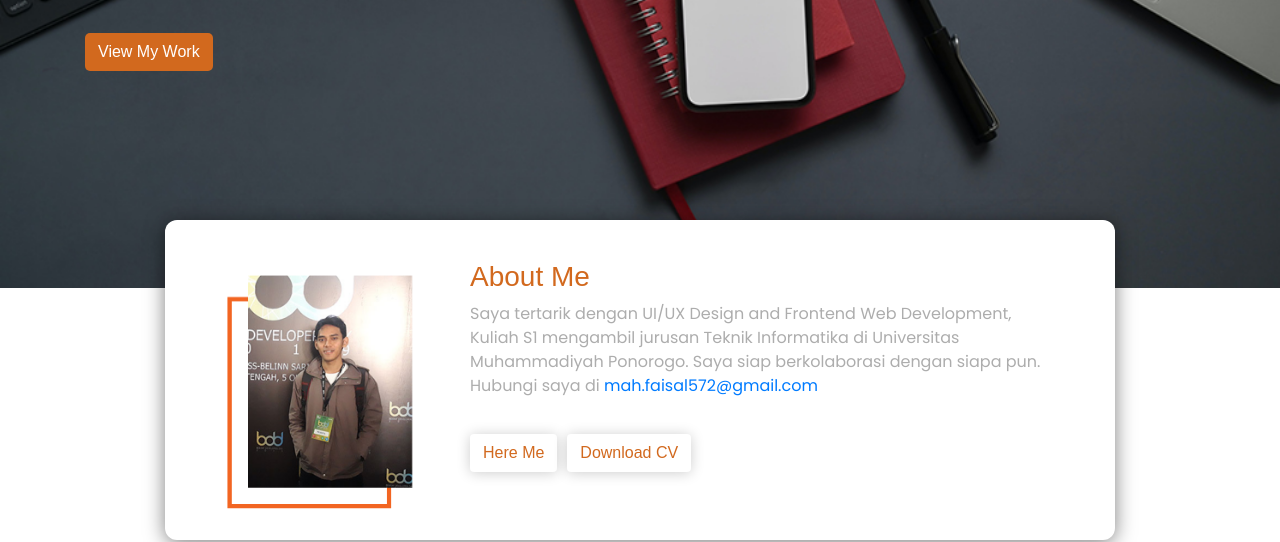
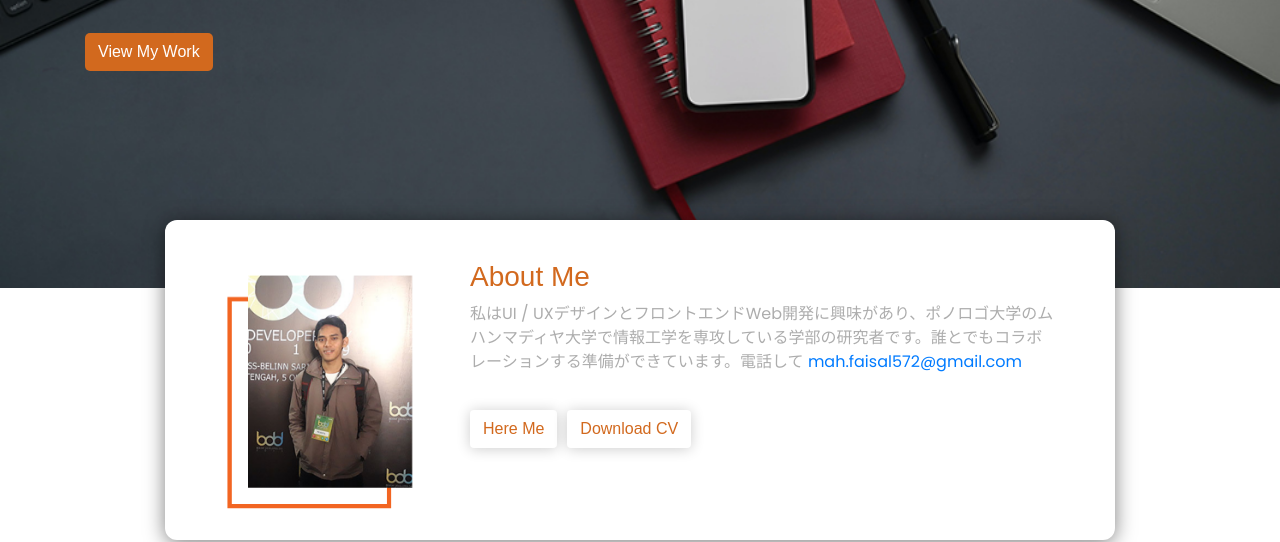
Before and after one commit to matfaisal/matfaisal.github.io, a plain HTML site: page index.html in a window 1280 px wide. Shown: the part 293-835 px from the top of the page. Drawn offline with nearby package versions, Linux system fonts and the light colour scheme; a web font is replaced by a local one.

Commit message:
mengubah about me

```diff
--- a/index.html
+++ b/index.html
@@ -64,7 +64,7 @@
                      <div class="col-lg">
                         <img src="assets/img/true-hero.png" alt="about me" class="float-left">
                         <h3>About Me</h3>
-                        <p>Saya tertarik dengan UI/UX Design and Frontend Web Development, Kuliah S1 mengambil jurusan Teknik Informatika di Universitas Muhammadiyah Ponorogo. Saya siap berkolaborasi dengan siapa pun. Hubungi saya di <a href="#contact">mah.faisal572@gmail.com</a></p>
+                        <p>私はUI / UXデザインとフロントエンドWeb開発に興味があり、ポノロゴ大学のムハンマディヤ大学で情報工学を専攻している学部の研究者です。誰とでもコラボレーションする準備ができています。電話して <a href="#contact">mah.faisal572@gmail.com</a></p>
                         <div class="button text-center" >
                            <button class="btn">Here Me</button>
                            <button class="btn">Download CV</button>
```
